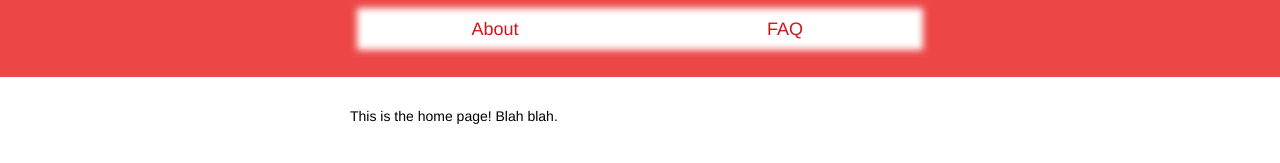
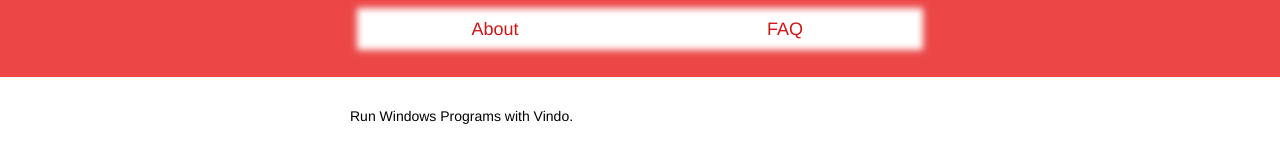
Before and after one commit to vindo-app/vindo, a Jekyll site: the page built from index.md, in a window 1280 px wide. Shown: the part 159-322 px from the top of the page. Built offline with Jekyll 4.4.1, drawn with Linux system fonts in a browser that asks for light colours.

Commit message:
Update index.md

```diff
--- a/index.md
+++ b/index.md
@@ -2,4 +2,4 @@
 layout: page
 ---
 
-This is the home page! Blah blah.
+Run Windows Programs with Vindo.
```
